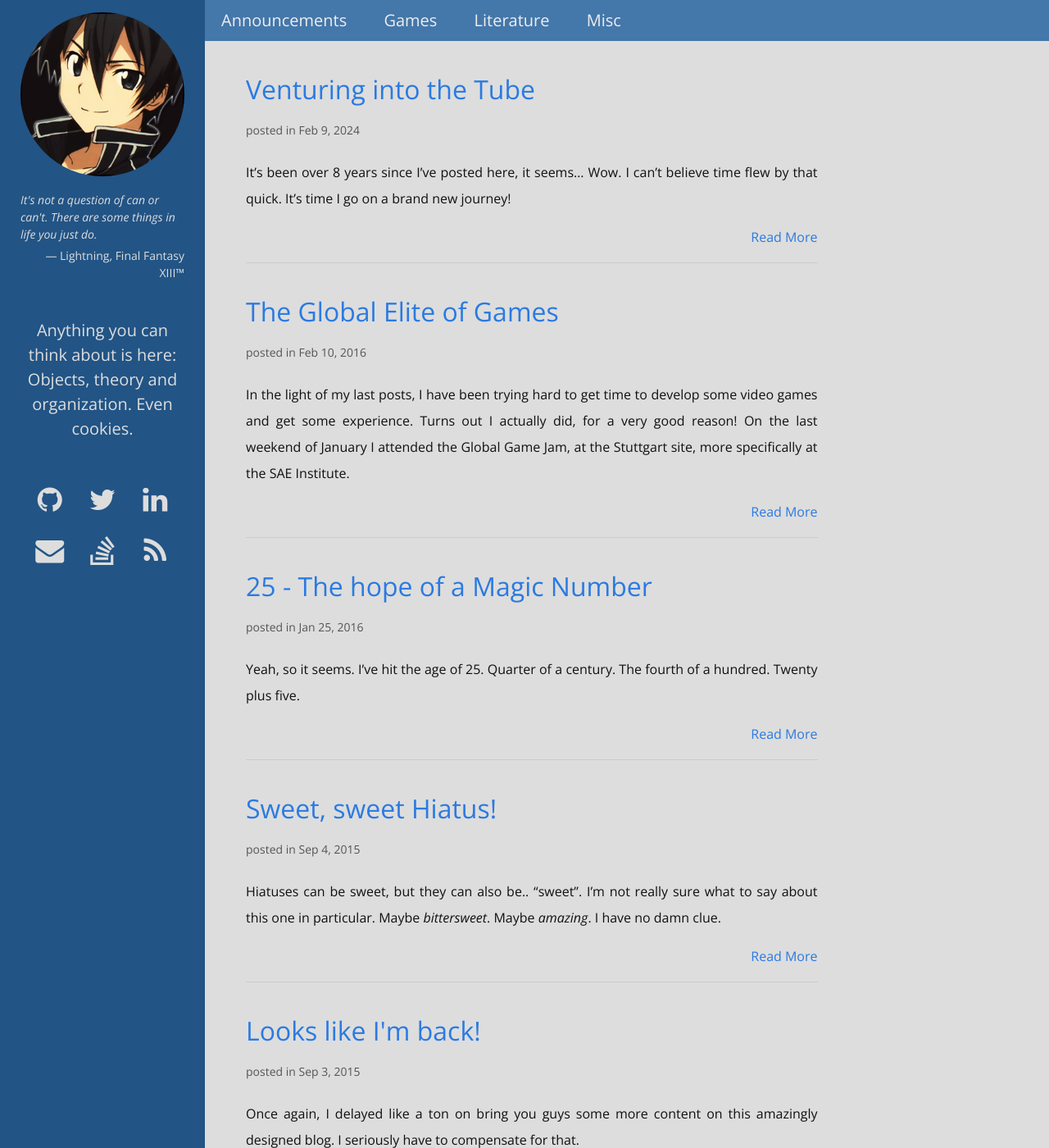
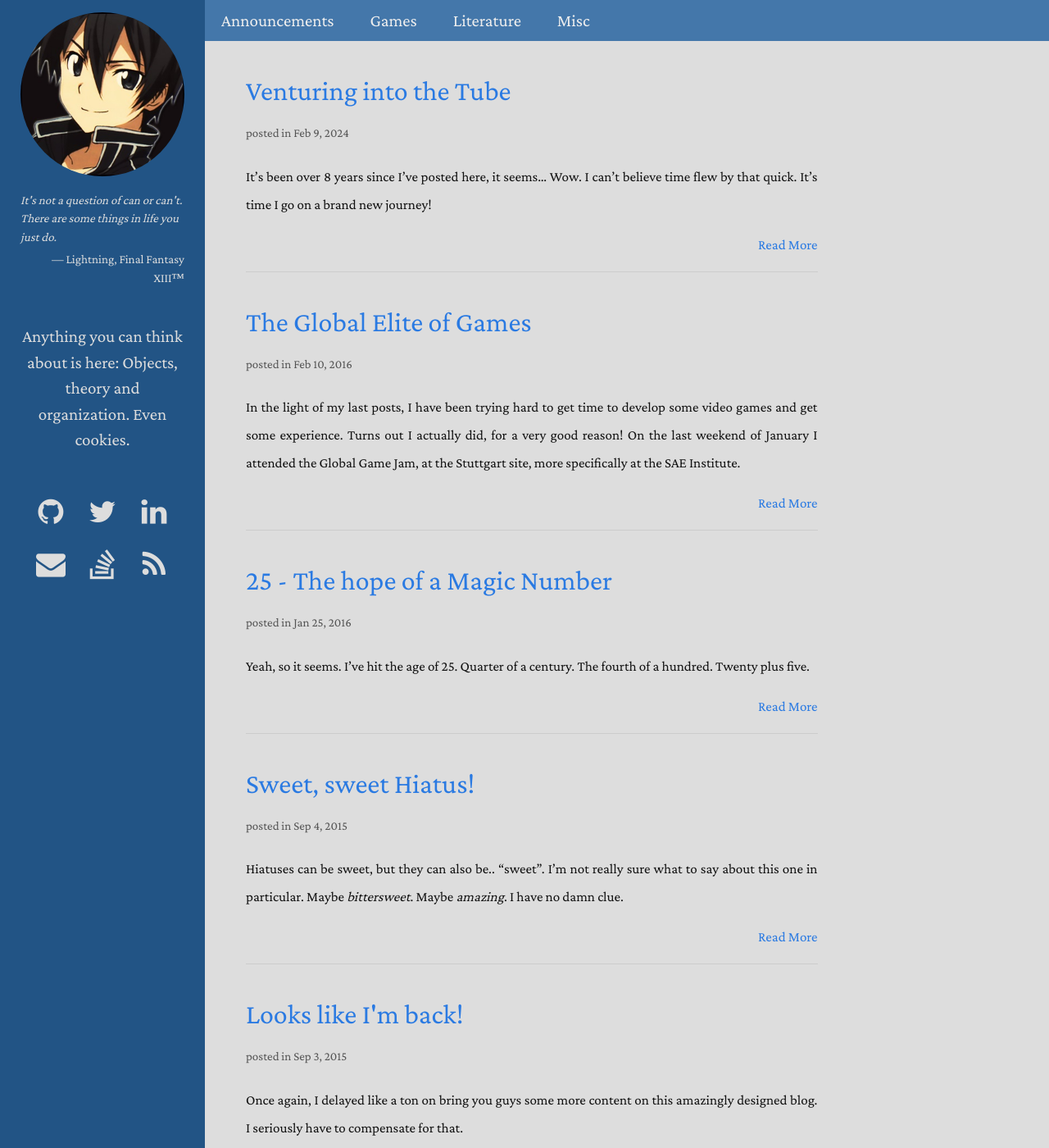
Before and after one commit to Nelspike/Nelspike.github.io, a Jekyll site: the page built from index.html, in a window 1280 px wide and 1400 px high. Shown: the whole window at 82% size. Built offline with Jekyll 4.4.1, drawn with Linux system fonts in a browser that asks for light colours; nearby versions of some CDN libraries.

Commit message:
Adjust fonts and content

```diff
--- a/_includes/head.html
+++ b/_includes/head.html
@@ -7,8 +7,8 @@
   <meta name="description" content="{{ site.description }}">
 
   <link rel="stylesheet" href="{{ "/css/main.css" | prepend: site.baseurl }}">
+  <link rel="stylesheet" href="https://fonts.googleapis.com/css2?family=Crimson+Pro">
   <link rel="canonical" href="{{ page.url | replace:'index.html','' | prepend: site.baseurl | prepend: site.url }}">
-  <link href='http://fonts.googleapis.com/css?family=Open+Sans:300italic,400italic,600italic,700italic,700,300,600,400' rel='stylesheet' type='text/css'>
   <link href="//maxcdn.bootstrapcdn.com/font-awesome/4.2.0/css/font-awesome.min.css" rel="stylesheet">
 
   <script src="http://code.jquery.com/jquery-2.1.1.min.js"></script>
--- a/_posts/2024-09-02-video-game-youtube-journey.markdown
+++ b/_posts/2024-09-02-video-game-youtube-journey.markdown
@@ -33,7 +33,7 @@ Thought you'd never ask! I already linked it above in case you weren't paying at
 
 I've already posted three videos ever since, where I played the Mega Drive version of the first [Puyo Puyo](https://youtu.be/iMRnSc3rw0c) split in two parts, as well as Super Famicom's very own [Soul Blader](https://youtu.be/rgX9k28z5I8) with its very first part out. Super pumped to get even more content out!
 
-<center>[![Soul Blader (ソウルブレイダー) - スーパーファミコン [Part 1]](https://img.youtube.com/vi/rgX9k28z5I8/maxresdefault.jpg)](https://youtu.be/rgX9k28z5I8 "Soul Blader (ソウルブレイダー) - スーパーファミコン [Part 1]")</center>
+<center>[![Soul Blader (ソウルブレイダー) - スーパーファミコン \[Part 1\]](https://img.youtube.com/vi/rgX9k28z5I8/default.jpg)](https://youtu.be/rgX9k28z5I8 "Soul Blader (ソウルブレイダー) - スーパーファミコン [Part 1]")</center>
 
 And to conclude, I just want to say a couple of things:
 
--- a/_sass/values/font.scss
+++ b/_sass/values/font.scss
@@ -1,10 +1,10 @@
-$base-font-family: 'Open Sans', sans-serif;
-$small-font-size: 14px;
-$normal-font-size: 16px;
-$big-font-size: 20px;
-$great-font-size: 30px;
-$post-title-font-size: 32px;
-$huge-font-size: 35px;
+$base-font-family: 'Crimson Pro', sans-serif;
+$small-font-size: 15px;
+$normal-font-size: 17px;
+$big-font-size: 21px;
+$great-font-size: 31px;
+$post-title-font-size: 34px;
+$huge-font-size: 36px;
 $thin-font: 200;
 $normal-font: 300;
 $bold-font: 400;
```
Also changed, not shown: 1 other file.
